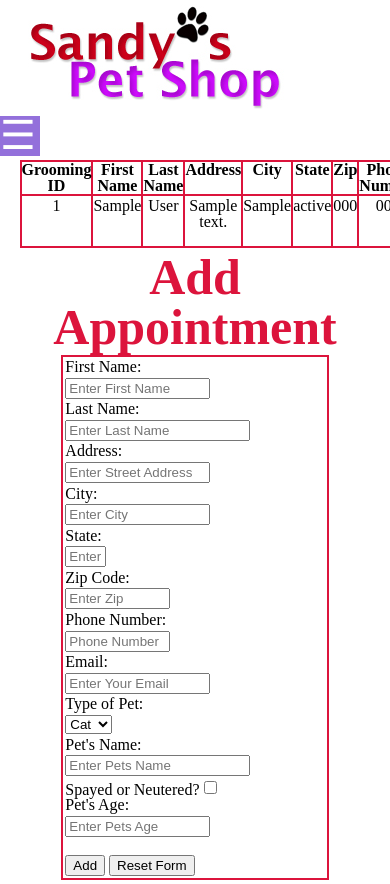
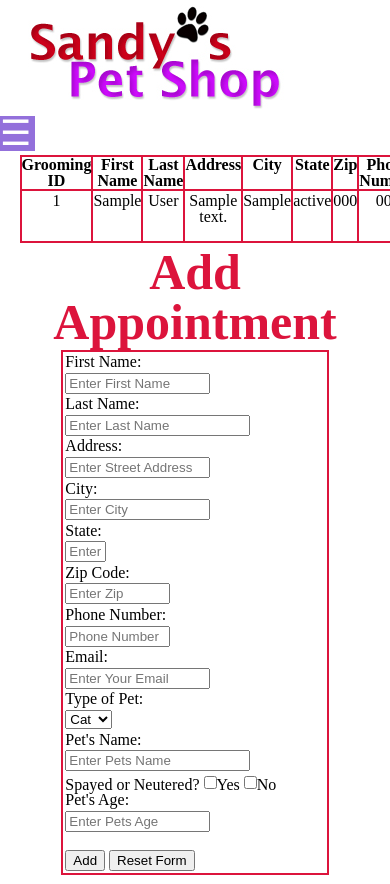
Before and after one commit to Fayth-Leigh/pet-shop, a PHP site: page /admin.php in a window 390 px wide; the page is wider, and only the part inside the window is pictured. Run offline with PHP 8.4, Linux system fonts and the light colour scheme; tables that the repository leaves empty hold one stand-in row (values such as "Sample post"); some libraries are stand-ins or nearby versions.

Commit message:
Small fixes 8-16-16
Series of small code fixes while checking the website agaisnt the
project requirements.

```diff
--- a/CSS/main.css
+++ b/CSS/main.css
@@ -13,10 +13,10 @@
     display: none;
     text-decoration: none;
     color: white;
-    font-size: 40px;
+    font-size: 35px;
     background-color: mediumpurple;
-    height: 40px;
-    width: 40px;
+    height: 35px;
+    width: 35px;
 
 }
 
@@ -27,7 +27,7 @@
 
 #mainmenu li {
     display: block;
-    width: 25%;
+    width: 20%;
     float: left;
 }
 
@@ -321,6 +321,7 @@
 
 #mainmenu li {
     float: none;
+    width: 40%;
     }
 
 #footer {
--- a/Includes/Header.php
+++ b/Includes/Header.php
@@ -14,6 +14,7 @@
 <nav>
     <a href="#" id='menutoggle'>&#9776;</a>
     <ul id='mainmenu'>
+        <li><a href='index.php'>Home</a></li>
         <li><a href='aboutus.php'>About Us</a></li>
         <li><a href='location.php'>Store Location</a></li>
         <li><a href='grooming.php'>Grooming</a></li>
--- a/Scripts/main.js
+++ b/Scripts/main.js
@@ -17,7 +17,7 @@ function apptValidate() {
     var reCity = /^([A-Za-z']+ )*[A-Za-z']+$/;
     var reState = /^[A-Z]{2}$/;
     var reZip = /^\d{5}(\-\d{4})?$/;
-    var rePhone = /^\(?([2-9]\d\d)\)?[\-\. ]?([2-9]\d\d)[\-\. ]?(\d{4})$/;
+    var rePhone = /^(1\s*[-\/\.]?)?(\((\d{3})\)|(\d{3}))\s*[-\/\.]?\s*(\d{3})\s*[-\/\.]?\s*(\d{4})\s*(([xX]|[eE][xX][tT])\.?\s*(\d+))*$/;
     var rePetName = /^([A-Za-z']+ )*[A-Za-z']+$/;
 
     var firstname = $('#firstname').val();
@@ -38,15 +38,15 @@ function apptValidate() {
         }
 
    if (!reFirstName.test(firstname)) {
-            errors[errors.length] = 'You must enter a valid  firstname.';
+            errors[errors.length] = 'You must enter a valid  first name.';
         }
 
    if (!reLastName.test(lastname)) {
-        errors[errors.length] = 'You must enter a valid lastname.';
+        errors[errors.length] = 'You must enter a valid last name.';
         }
 
     if (!reCity.test(city)) {
-        errors[errors.length] = 'You must enter an address.';
+        errors[errors.length] = 'You must enter a city.';
         }
 
     if (!reAddress.test(address)) {
@@ -62,7 +62,7 @@ function apptValidate() {
         }
 
    if (!rePhone.test(phone)) {
-            errors[errors.length] = 'You must enter valid phone number.';
+            errors[errors.length] = 'You must enter a valid phone number.';
         }
 
    if (!rePetName.test(petname)) {
--- a/admin.php
+++ b/admin.php
@@ -165,7 +165,8 @@ $result = mysqli_query ($connect,$select);
     <input type='text' id='petname' name='petname' size='20' placeholder='Enter Pets Name' required><br>
 
     <label for='altered'>Spayed or Neutered?</label>
-    <input type='checkbox' value='Yes' name='altered' id='altered'><br>
+    <input type='checkbox' value='Yes' name='altered' id='altered'>Yes
+    <input type='checkbox' value='No' name='altered' id='altered'>No<br>
 
     <label for='petage'>Pet's Age:</label><br>
     <input type='text' id='petage' name='petage' size='15' placeholder='Enter Pets Age'><br>
--- a/contactus.php
+++ b/contactus.php
@@ -14,6 +14,7 @@
 <link href='CSS/main.css' rel='stylesheet' type="text/css">
 <script type="text/javascript">
 
+//Sumbit the form with Ajax plugin
 $(document).ready(function() {
     $('#submit').click(function(){
     $('#contactform').ajaxForm(function(form){
--- a/editappointment.php
+++ b/editappointment.php
@@ -95,7 +95,8 @@ $value = mysqli_fetch_assoc($result);
     <input type='text' id='petname' name='petname' size='20'  value = "<?php echo $value['PetName']?>" required><br>
 
     <label for='altered'>Spayed or Neutered?</label>
-    <input type='checkbox' value='Yes' name='altered' id='altered'><br>
+    <input type='checkbox' value='Yes' name='altered' id='altered'>Yes
+    <input type='checkbox' value='No' name='altered' id='altered'>No<br>
 
     <label for='petage'>Pet's Age:</label><br>
     <input type='text' id='petage' name='petage' size='20'  value = <?php echo $value['PetBirthday'] ?>><br>
--- a/grooming.php
+++ b/grooming.php
@@ -108,7 +108,8 @@ $(document).ready(function(){
     <input type='text' id='petname' name='petname' size='15' placeholder='Enter Pets Name' required><br>
 
     <label for='altered'>Spayed or Neutered?</label>
-    <input type='checkbox' value='Yes' name='altered' id='altered'><br>
+    <input type='checkbox' value='Yes' name='altered' id='altered'>Yes
+    <input type='checkbox' value='No' name='altered' id='altered'>No<br>
 
     <label for='petage'>Pet's Age:</label><br>
     <input type='text' id='petage' name='petage' size='15' placeholder='Enter Pets Age'><br>
--- a/index.php
+++ b/index.php
@@ -34,8 +34,6 @@
            <li>Extra Long Brushing Sessions</li>
            <li>Nail Trimming</li><br>
        </ul>
-       <!--Maybe add additional content here
-       <p>We employ </p>-->
     </section>
 
     <section id='teddy'>
--- a/location.php
+++ b/location.php
@@ -25,7 +25,7 @@
     <section id='overview'>
         <h1>Address</h1>
         <p>Sandy's Pet Shop is located in the Toco Hills Plaza, at the following location:</p><br>
-        <h1>Sandy's Pet Shop</h1>
+        <p>Sandy's Pet Shop</p>
         <p>Toco Hills Promenade, 2959 N Druid Hills Rd, Atlanta, GA 30329</p><br>
         <h1>Directions</h1>
         <p> From I-85 South:  Take Exit 89 and turn left onto N Druid Hills Road.   Sandy's Pet Shop is at the corner of N Druid Hills Road and Lavista Rd.</p>
@@ -46,7 +46,7 @@
 <!--Google Map-->
     <section id='mapcontainer'>
         <script type="text/javascript">
-            //Once loaded, call function to load the map:
+            //Once loaded, call function to load the map. Location of store is nearby shoppinf center
             $(document).ready(function(){
             var storeLatLong = {lat: 33.817816, lng: -84.311975};
             var map= new google.maps.Map(document.getElementById("mapcontainer"), {
```
